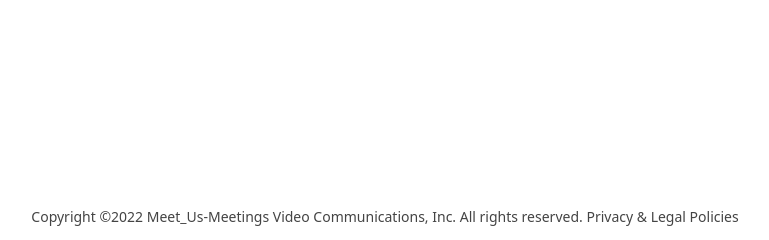
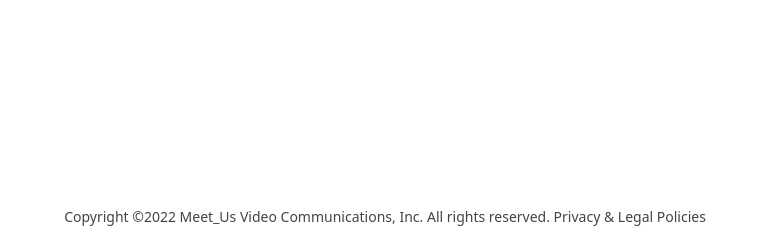
Before and after one commit to sunnyc0206/Meet_Us, a Node server app: page / in a window 1280 px wide. Shown: the part 560-800 px from the top of the page, without its empty margins (255-1024 px from the left). Run offline with Node 20, Linux system fonts and the light colour scheme.

Commit message:
Update index.ejs

```diff
--- a/views/index.ejs
+++ b/views/index.ejs
@@ -88,7 +88,7 @@
      <nav class="navbar">
       <!-- Navbar Logo Section -->
       <div class="navbar__logo">
-        <img src="images/image.png" alt="logo" class="logo" />
+        <img src="/images/favicon/image.png" alt="logo" class="logo" />
       </div>
       <!-- Navbar Links Section -->
       <div class="navbar__links">
@@ -125,7 +125,7 @@
     <!-- Footer Section start -->
     <footer class="footer__section">
       <p>
-        Copyright ©2022 Meet_Us-Meetings Video Communications, Inc. All rights reserved.
+        Copyright ©2022 Meet_Us Video Communications, Inc. All rights reserved.
         Privacy & Legal Policies
       </p>
     </footer>
```
